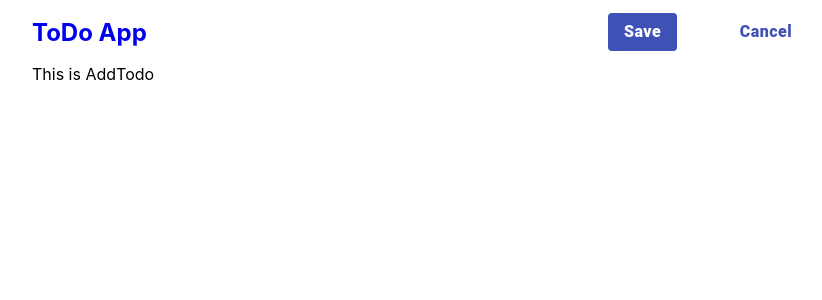
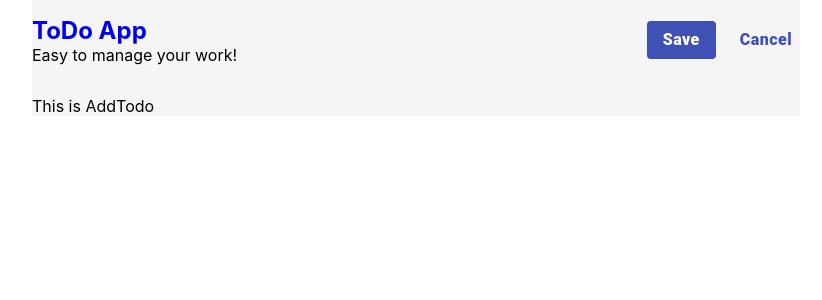
Before and after one commit to ayungavis/traynote, a React (Create React App) app: page /add in a window 1280 px wide. Shown: the top 300 px of the page, without its empty margins (224-1046 px from the left). Built offline with nearby package versions, Linux system fonts and the light colour scheme.

Commit message:
Modify navbar and content

```diff
--- a/src/components/Content.tsx
+++ b/src/components/Content.tsx
@@ -11,7 +11,7 @@ const Content: React.FC<Props> = props => {
   return (
     <div className={classes.root}>
       <Navbar />
-      {children}
+      <div className={classes.container}>{children}</div>
     </div>
   );
 };
@@ -20,7 +20,11 @@ const useStyles = makeStyles((theme: Theme) => ({
   root: {
     maxWidth: "768px",
     marginRight: "auto",
-    marginLeft: "auto"
+    marginLeft: "auto",
+    backgroundColor: "#F5F5F5"
+  },
+  container: {
+    margin: "16px 0px"
   }
 }));
 
--- a/src/components/Navbar.tsx
+++ b/src/components/Navbar.tsx
@@ -33,17 +33,24 @@ const Navbar = () => {
         <Link to="/">
           <h1 className={classes.logo}>ToDo App</h1>
         </Link>
+        <div>Easy to manage your work!</div>
       </Grid>
-      <Grid item xs={3}>
+      <Grid item xs={3} className={classes.row}>
         {pathname === "/add" ? (
           <div className={classes.row}>
-            <Button variant="contained" onClick={handleSave}>
+            <Button
+              variant="contained"
+              onClick={handleSave}
+              className={classes.margin}
+            >
               Save
             </Button>
             <Button onClick={handleCancel}>Cancel</Button>
           </div>
         ) : (
-          <Button onClick={handleAdd}>Add Task</Button>
+          <Button onClick={handleAdd} variant="contained">
+            Login
+          </Button>
         )}
       </Grid>
     </Grid>
@@ -53,7 +60,7 @@ const Navbar = () => {
 const useStyles = makeStyles((theme: Theme) => ({
   root: {
     width: "100%",
-    height: "64px"
+    height: "80px"
   },
   logo: {
     fontSize: "1.5rem",
@@ -61,7 +68,10 @@ const useStyles = makeStyles((theme: Theme) => ({
   },
   row: {
     display: "flex",
-    justifyContent: "space-between"
+    justifyContent: "flex-end"
+  },
+  margin: {
+    marginRight: theme.spacing(2)
   }
 }));
 
```
